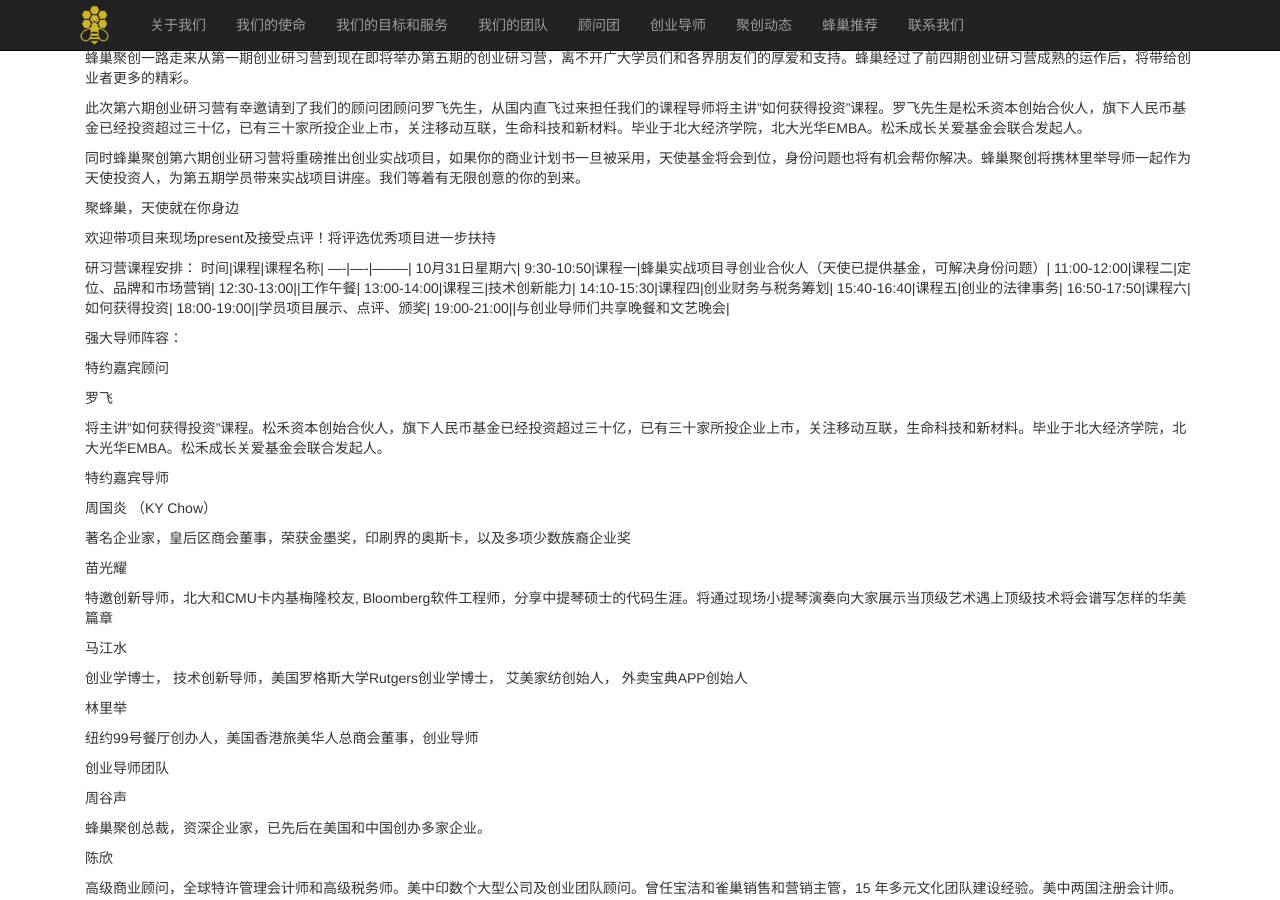
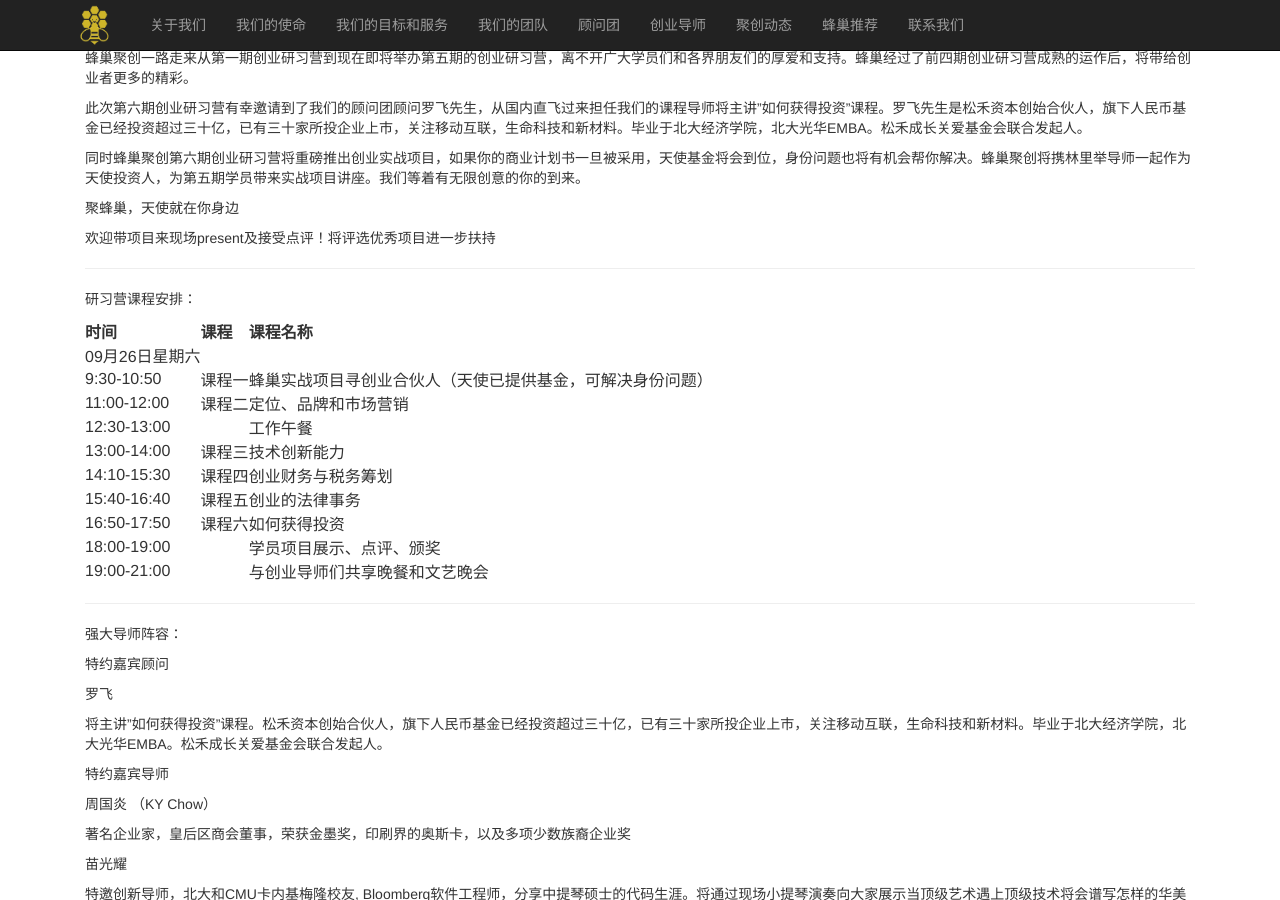
Before and after one commit to ibinc/ibinc.github.io, a Jekyll site: the page built from events_cn.md, in a window 1280 px wide and 900 px high, scrolled down 490 px. Built offline with Jekyll 4.4.1, drawn with Linux system fonts in a browser that asks for light colours; Markdown is read by kramdown in place of the engine named in the settings.

Commit message:
Update events_cn.md

```diff
--- a/events_cn.md
+++ b/events_cn.md
@@ -38,10 +38,16 @@
 
 欢迎带项目来现场present及接受点评！将评选优秀项目进一步扶持
 
+
+--------------------------------------------------------------------------------
+
+
 研习营课程安排：
+
+
 时间|课程|课程名称|
 ----|----|--------|
-10月31日星期六|
+09月26日星期六|
 9:30-10:50|课程一|蜂巢实战项目寻创业合伙人（天使已提供基金，可解决身份问题）|
 11:00-12:00|课程二|定位、品牌和市场营销|
 12:30-13:00||工作午餐|
@@ -51,6 +57,8 @@
 16:50-17:50|课程六|如何获得投资|
 18:00-19:00||学员项目展示、点评、颁奖|
 19:00-21:00||与创业导师们共享晚餐和文艺晚会|
+
+--------------------------------------------------------------------------------
 
 
 强大导师阵容：
```
